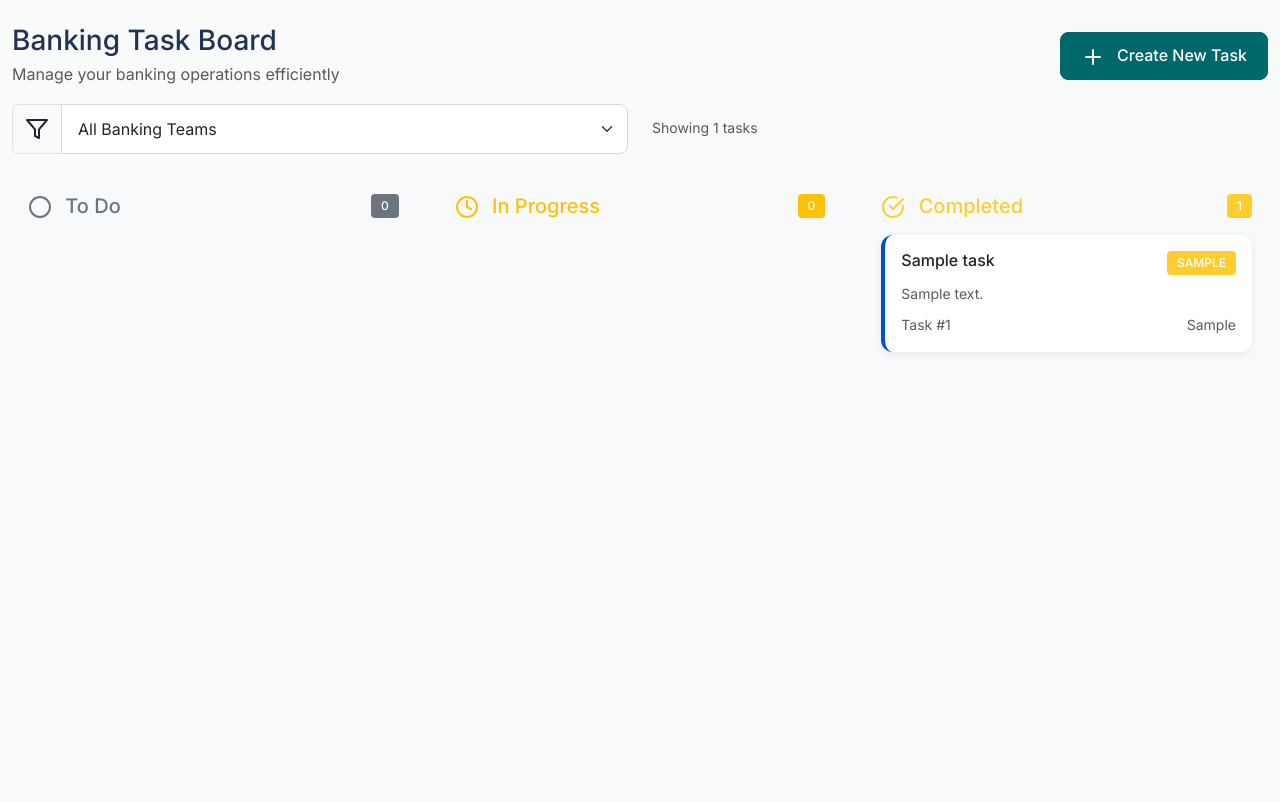
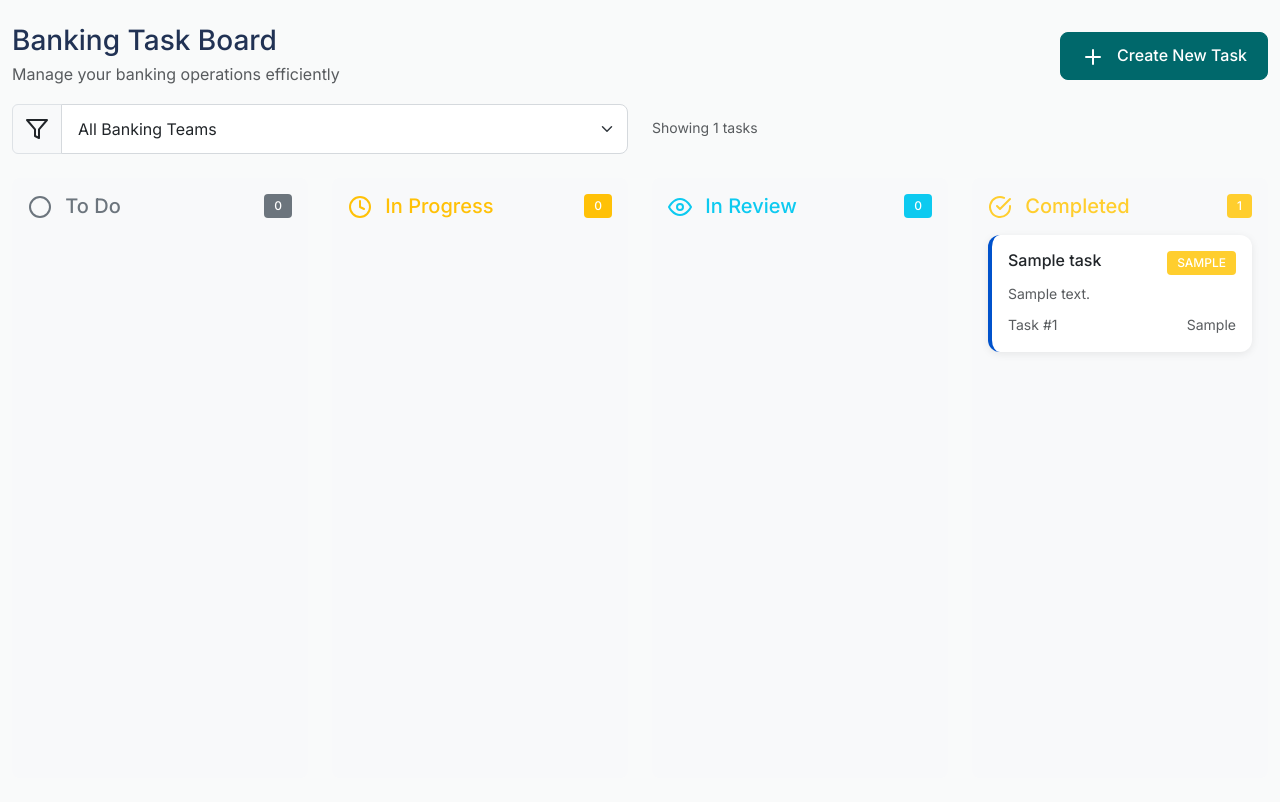
Before and after one commit to trtquy/QLCV, a Flask app: page / in a window 1280 px wide. Shown: the part 64-866 px from the top of the page. Run offline with Flask 3, Linux system fonts and the light colour scheme; the visitor is signed in with stand-in values (Sample User, id 1); tables that the repository leaves empty hold one stand-in row (values such as "Sample post").

Commit message:
Improve task management by adding in review status and supervisor assignment
Implements 'In Review' task status, adds supervisor assignment, and updates task creation in routes.py and index.html.

Replit-Commit-Author: Agent
Replit-Commit-Session-Id: a8205d39-444d-4264-94f6-06e4aeabdd19
Replit-Commit-Screenshot-Url: https://storage.googleapis.com/screenshot-production-us-central1/d78090ec-6393-4495-a256-2a55f9ddaee6/b3dd2a3e-cf1d-48b2-852b-0019b68b0760.jpg

```diff
--- a/routes.py
+++ b/routes.py
@@ -24,11 +24,13 @@ def index():
     # Organize tasks by status
     todo_tasks = [t for t in tasks if t.status == 'todo']
     in_progress_tasks = [t for t in tasks if t.status == 'in_progress']
+    in_review_tasks = [t for t in tasks if t.status == 'in_review']
     completed_tasks = [t for t in tasks if t.status == 'completed']
 
     return render_template('index.html',
                          todo_tasks=todo_tasks,
                          in_progress_tasks=in_progress_tasks,
+                         in_review_tasks=in_review_tasks,
                          completed_tasks=completed_tasks,
                          users=users,
                          teams=teams,
@@ -84,6 +86,7 @@ def create_task():
     title = request.form.get('title')
     description = request.form.get('description', '')
     assignee_id = request.form.get('assignee_id') or None
+    supervisor_id = request.form.get('supervisor_id') or None
     priority = request.form.get('priority', 'medium')
     complexity = request.form.get('complexity', 'medium')
     estimated_hours = request.form.get('estimated_hours')
@@ -114,6 +117,7 @@ def create_task():
             description=description,
             created_by=current_user.id,
             assignee_id=assignee_id,
+            supervisor_id=supervisor_id,
             priority=priority,
             complexity=complexity,
             started_at=parsed_started_at,
--- a/templates/index.html
+++ b/templates/index.html
@@ -159,7 +159,7 @@ window.tasksData = [
     <!-- Kanban Board -->
     <div class="row g-4">
         <!-- Todo Column -->
-        <div class="col-lg-4">
+        <div class="col-lg-3">
             <div class="kanban-column">
                 <div class="d-flex justify-content-between align-items-center mb-3">
                     <h5 class="mb-0 text-secondary">
@@ -197,7 +197,7 @@ window.tasksData = [
         </div>
 
         <!-- In Progress Column -->
-        <div class="col-lg-4">
+        <div class="col-lg-3">
             <div class="kanban-column">
                 <div class="d-flex justify-content-between align-items-center mb-3">
                     <h5 class="mb-0 text-warning">
@@ -234,8 +234,48 @@ window.tasksData = [
             </div>
         </div>
 
+        <!-- In Review Column -->
+        <div class="col-lg-3">
+            <div class="kanban-column">
+                <div class="d-flex justify-content-between align-items-center mb-3">
+                    <h5 class="mb-0 text-info">
+                        <i data-feather="eye" class="me-2"></i>
+                        In Review
+                    </h5>
+                    <span class="badge bg-info">{{ in_review_tasks|length }}</span>
+                </div>
+
+                <div class="task-container" data-status="in_review">
+                    {% for task in in_review_tasks %}
+                        <div class="card task-card mb-3 priority-{{ task.priority }}"
+                             data-task-id="{{ task.id }}"
+                             onclick="openTaskEditModal('{{ task.id }}')"
+                             style="cursor: pointer;">
+                            <div class="card-body p-3">
+                                <div class="d-flex justify-content-between align-items-start mb-2">
+                                    <h6 class="card-title mb-0 flex-grow-1">{{ task.title }}</h6>
+                                    <span class="badge bg-info ms-2">{{ task.priority|upper }}</span>
+                                </div>
+
+                                <p class="card-text text-muted small mb-2">
+                                    {{ task.description|truncate(80) if task.description else "No description" }}
+                                </p>
+
+                                <div class="d-flex justify-content-between align-items-center">
+                                    <small class="text-muted">Task #{{ task.id }}</small>
+                                    {% if task.supervisor %}
+                                        <small class="text-muted">Supervisor: {{ task.supervisor.display_name or task.supervisor.username }}</small>
+                                    {% endif %}
+                                </div>
+                            </div>
+                        </div>
+                    {% endfor %}
+                </div>
+            </div>
+        </div>
+
         <!-- Completed Column -->
-        <div class="col-lg-4">
+        <div class="col-lg-3">
             <div class="kanban-column">
                 <div class="d-flex justify-content-between align-items-center mb-3">
                     <h5 class="mb-0 text-success">
@@ -347,6 +387,27 @@ window.tasksData = [
                                         {% endfor %}
                                     {% endif %}
                                 </select>
+                            </div>
+                        </div>
+
+                        <!-- Supervisor -->
+                        <div class="col-md-6">
+                            <div class="mb-4">
+                                <label for="supervisor_id" class="form-label fw-medium mb-2">
+                                    <i data-feather="user-check" class="me-1" style="width: 16px; height: 16px;"></i>
+                                    Supervisor
+                                </label>
+                                <select class="form-select clean-input" id="supervisor_id" name="supervisor_id">
+                                    <option value="">Select supervisor...</option>
+                                    {% if current_user and current_user.team %}
+                                        {% for user in users %}
+                                            {% if user.team_id == current_user.team_id and user.role == 'manager' %}
+                                                <option value="{{ user.id }}">{{ user.display_name or user.username }}</option>
+                                            {% endif %}
+                                        {% endfor %}
+                                    {% endif %}
+                                </select>
+                                <div class="form-text">Optional: Choose a team manager to supervise this task</div>
                             </div>
 
                             <!-- Team automatically set to manager's team -->
```
